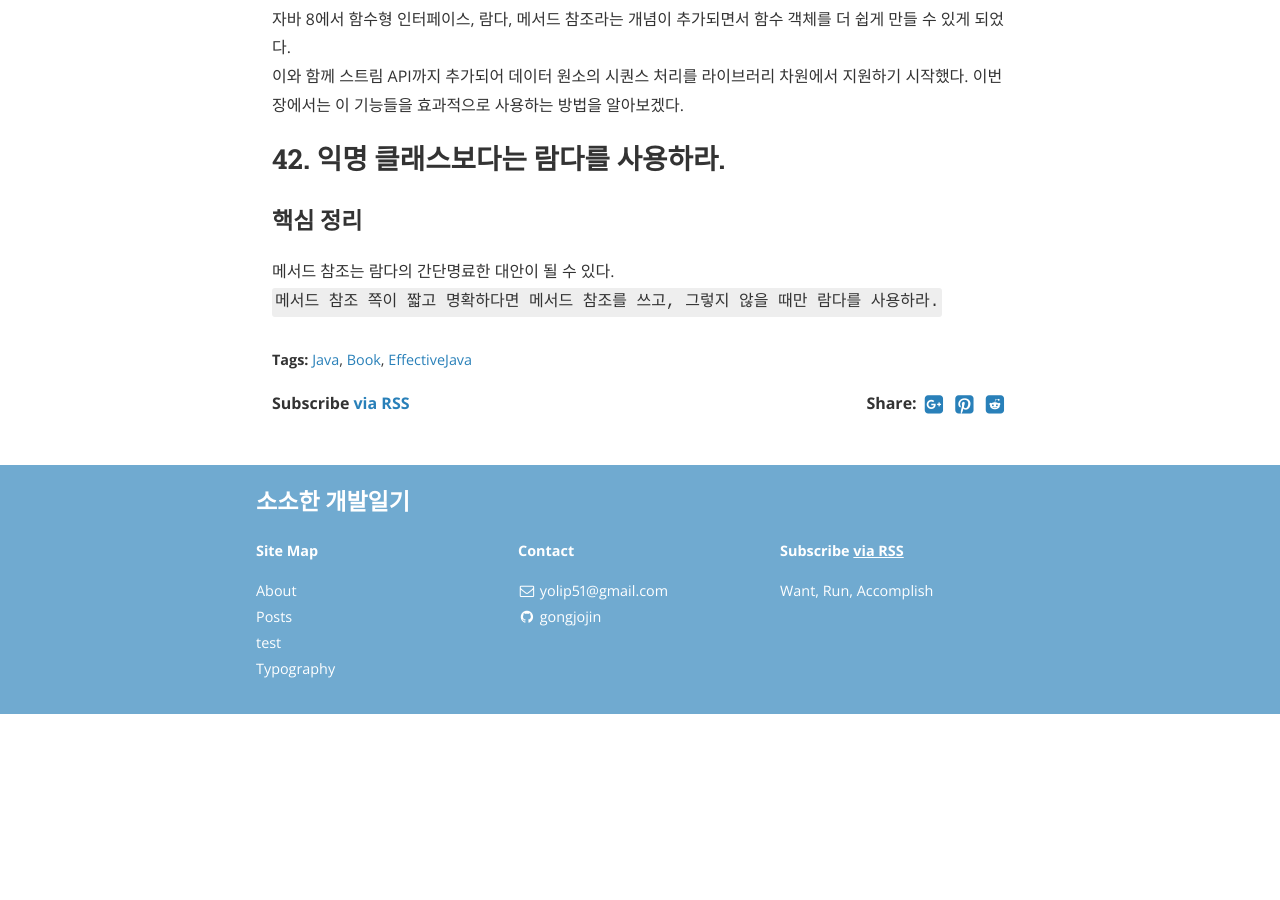
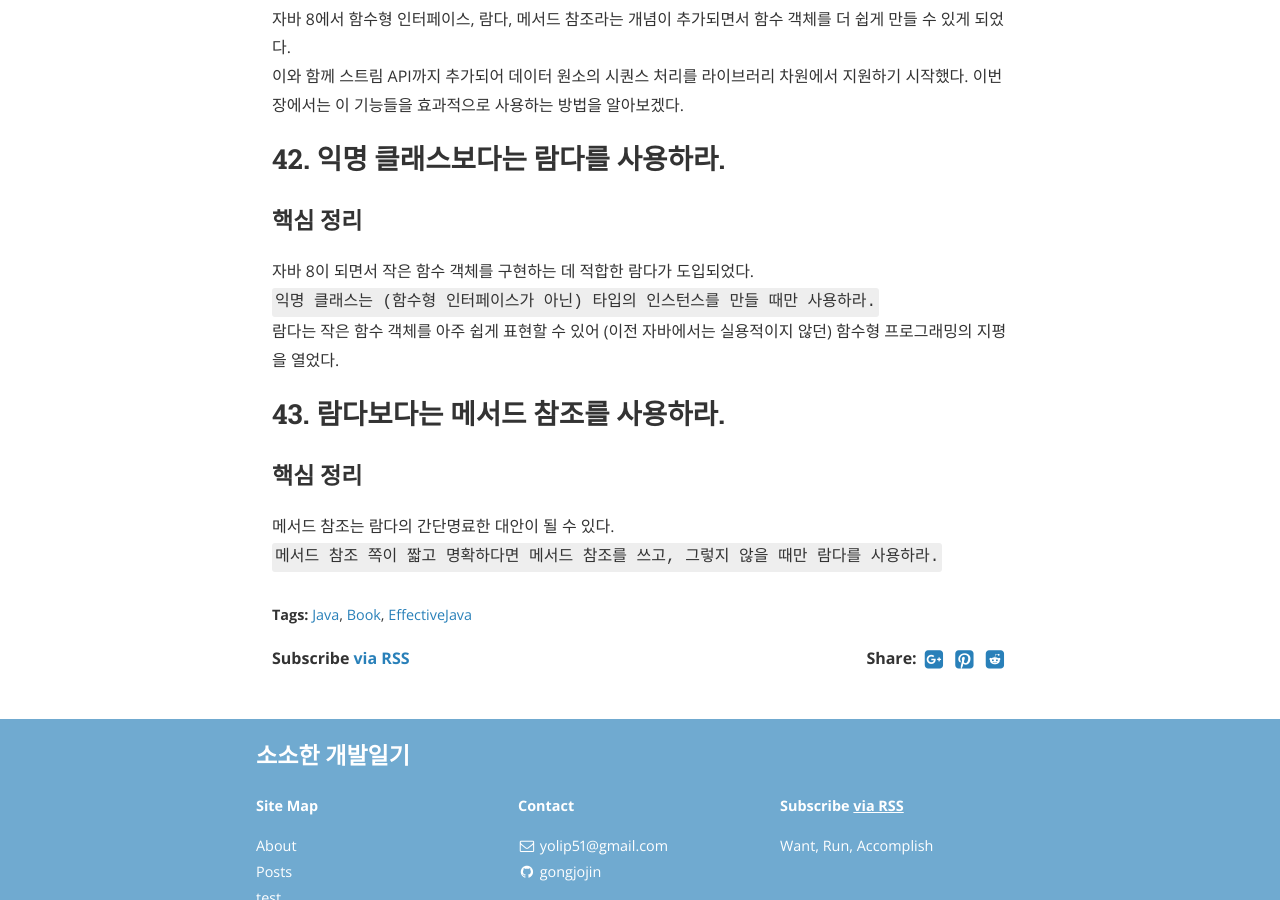
Before and after one commit to gonghojin/gonghojin.github.io, a Jekyll site: the page built from _posts/book/java/effectiveJava/2019-10-27-effectiveJava.md, in a window 1280 px wide and 900 px high, scrolled down 638 px. Built offline with Jekyll 4.4.1, drawn with Linux system fonts in a browser that asks for light colours; nearby versions of some CDN libraries; comment, search, counter and statistics services are not loaded; before the commit the page ends 1352 px from its top, so only the background shows below that.

Commit message:
Add: 이펙티브자바_42_익명 클래스보다는 람다를 사용하라

```diff
--- a/_posts/book/java/effectiveJava/2019-10-27-effectiveJava.md
+++ b/_posts/book/java/effectiveJava/2019-10-27-effectiveJava.md
@@ -14,4 +14,9 @@ cover:  "/assets/instacode.png"
 
 ## 42. 익명 클래스보다는 람다를 사용하라.
 ### 핵심 정리
+자바 8이 되면서 작은 함수 객체를 구현하는 데 적합한 람다가 도입되었다. `익명 클래스는 (함수형 인터페이스가 아닌) 타입의 인스턴스를 만들 때만 사용하라.`
+람다는 작은 함수 객체를 아주 쉽게 표현할 수 있어 (이전 자바에서는 실용적이지 않던) 함수형 프로그래밍의 지평을 열었다.
+
+## 43. 람다보다는 메서드 참조를 사용하라.
+### 핵심 정리
 메서드 참조는 람다의 간단명료한 대안이 될 수 있다. `메서드 참조 쪽이 짧고 명확하다면 메서드 참조를 쓰고, 그렇지 않을 때만 람다를 사용하라.`
```
